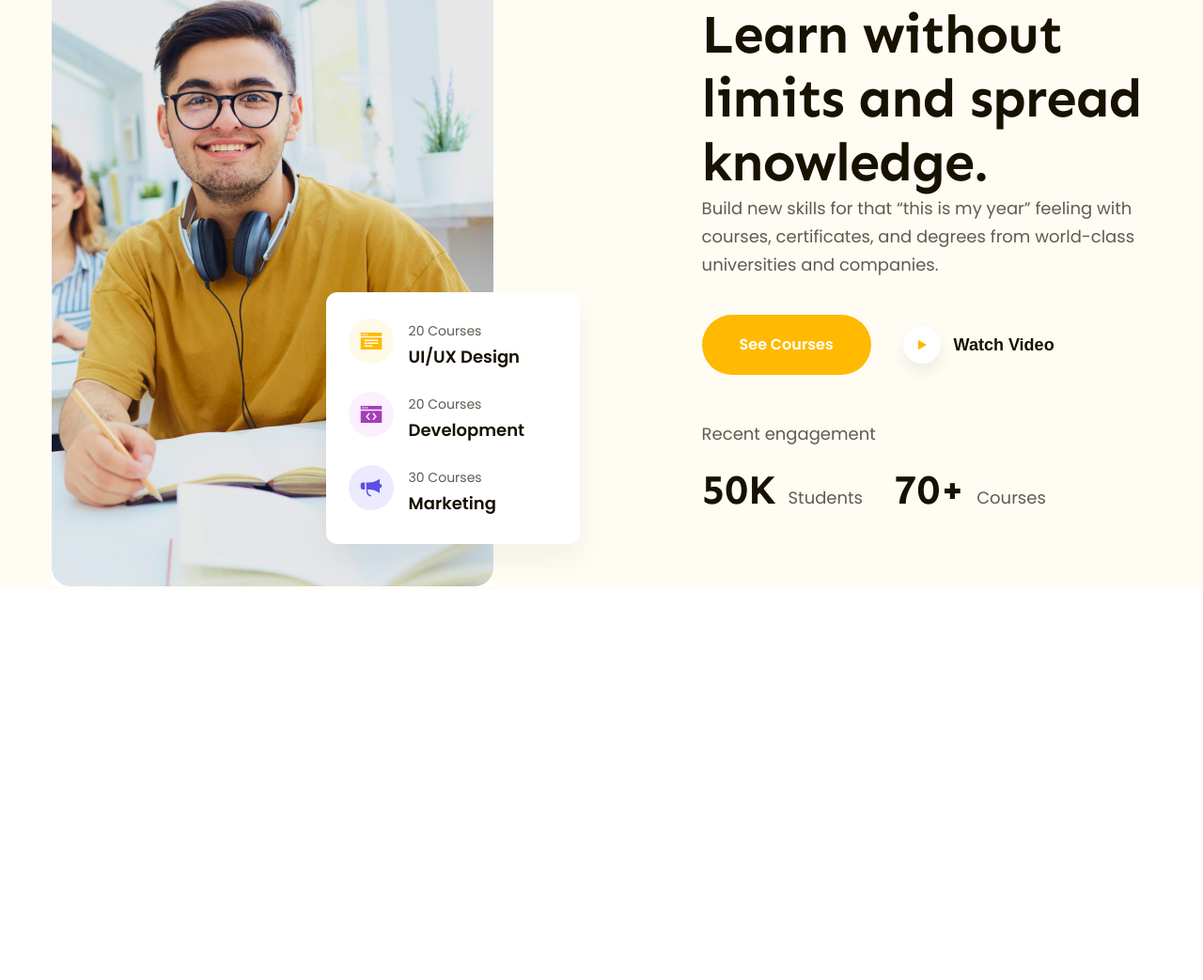
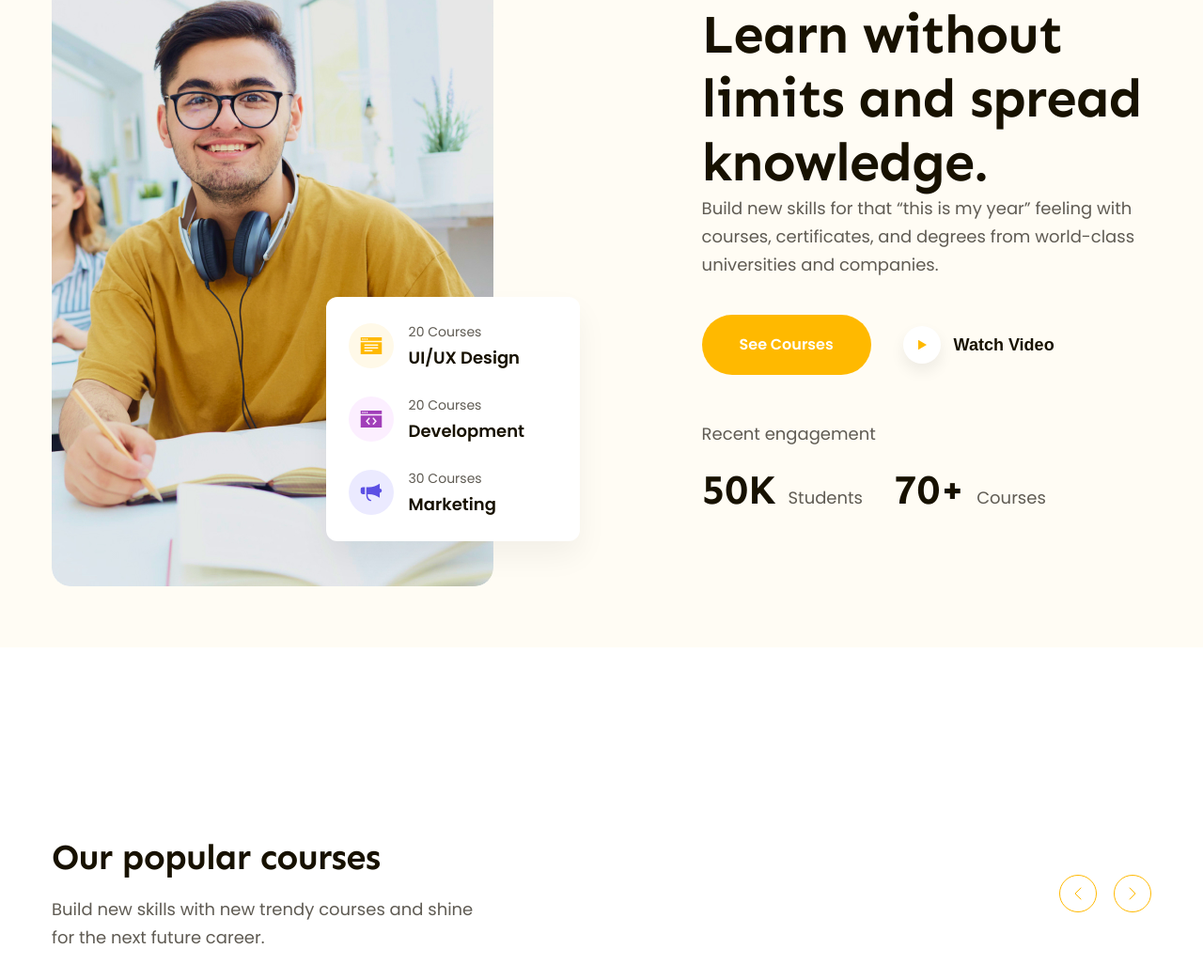
Before and after one commit to VuLong1894/htmlcss-project-02, a plain HTML site: page index.html in a window 1280 px wide. Shown: the part 203-1246 px from the top of the page at 94% size. Drawn offline with Linux system fonts and the light colour scheme.

Commit message:
Phần Popular#1

```diff
--- a/assets/css/styles.css
+++ b/assets/css/styles.css
@@ -46,6 +46,24 @@ a:hover {
 .btn:hover {
     opacity: 0.9;
 }
+
+.heading {
+    font-family: var(--second-font);
+    font-weight: 700;
+    letter-spacing: -0.02em;
+    color: #171100;
+}
+
+.heading.lv1 {
+    font-size: 5.8rem;
+    line-height: 1.17;
+}
+
+.heading.lv2 {
+    font-size: 3.8rem;
+    line-height: 1.26;
+}
+
 /* End Common */
 
 /* Start Styles */
@@ -108,7 +126,7 @@ a:hover {
 
 /* Hero */
 .hero {
-    padding-top: 56px;
+    padding: 56px 0 65px;
     background-color: #fffcf4;
 }
 
@@ -125,6 +143,8 @@ a:hover {
     width: 470px;
     height: 685px;
     object-fit: cover;
+    border-radius: 20px;
+    display: block;
 }
 
 .hero .hero-summary {
@@ -135,11 +155,12 @@ a:hover {
     border-radius: 12px;
     right: 0;
     bottom: 48px;
-    padding: 28px 24px;
+    padding: 24px;
 }
 
 .hero-summary .item {
     display: flex;
+    align-items: center;
 }
 .hero-summary .item + .item {
     margin-top: 22px;
@@ -183,15 +204,6 @@ a:hover {
 .hero .content-block {
     width: 52%;
     padding: 64px 0 0 130px;
-}
-
-.hero .heading {
-    font-family: var(--second-font);
-    font-weight: 700;
-    font-size: 5.8rem;
-    line-height: 1.17;
-    letter-spacing: -0.02em;
-    color: #171100;
 }
 
 .hero .desc {
@@ -256,3 +268,46 @@ a:hover {
     font-size: 4.4rem;
     color: #171100;
 }
+
+/* Popular */
+.popular {
+    padding-top: 65px;
+    margin-top: 135px;
+}
+
+.popular-top {
+    display: flex;
+    align-items: center;
+    justify-content: space-between;
+}
+
+.popular-top .desc {
+    margin-top: 16px;
+    width: 458px;
+    font-weight: 400;
+    font-size: 1.8rem;
+    line-height: 1.67;
+    color: #5f5b53;
+}
+
+.popular-top .controls {
+    display: flex;
+    gap: 18px;
+}
+
+.popular-top .control-btn {
+    display: flex;
+    align-items: center;
+    justify-content: center;
+    width: 40px;
+    height: 40px;
+    border-radius: 50%;
+    border: 1px solid var(--primary-color);
+    color: var(--primary-color);
+    background-color: transparent;
+}
+
+.popular-top .control-btn:hover {
+    background-color: var(--primary-color);
+    color: #fff;
+}
--- a/index.html
+++ b/index.html
@@ -48,6 +48,7 @@
         </header>
         <!-- Main -->
         <main style="height: 10000px">
+            <!-- Hero -->
             <div class="hero">
                 <div class="main-content">
                     <div class="body">
@@ -99,7 +100,7 @@
                         </div>
                         <!-- Hero right -->
                         <div class="content-block">
-                            <h1 class="heading">
+                            <h1 class="heading lv1">
                                 Learn without limits and spread knowledge.
                             </h1>
                             <p class="desc">
@@ -130,6 +131,55 @@
                     </div>
                 </div>
             </div>
+
+            <!-- Popular -->
+            <div class="popular">
+                <div class="main-content">
+                    <div class="popular-top">
+                        <div class="info">
+                            <h2 class="heading lv2">Our popular courses</h2>
+                            <p class="desc">
+                                Build new skills with new trendy courses and
+                                shine for the next future career.
+                            </p>
+                        </div>
+                        <div class="controls">
+                            <button class="control-btn">
+                                <svg
+                                    width="8"
+                                    height="14"
+                                    viewBox="0 0 8 14"
+                                    fill="none"
+                                    xmlns="http://www.w3.org/2000/svg"
+                                >
+                                    <path
+                                        d="M7 1L1 7L7 13"
+                                        stroke="currentColor"
+                                        stroke-linecap="round"
+                                        stroke-linejoin="round"
+                                    />
+                                </svg>
+                            </button>
+                            <button class="control-btn">
+                                <svg
+                                    width="8"
+                                    height="14"
+                                    viewBox="0 0 8 14"
+                                    fill="none"
+                                    xmlns="http://www.w3.org/2000/svg"
+                                >
+                                    <path
+                                        d="M1 1L7 7L1 13"
+                                        stroke="currentColor"
+                                        stroke-linecap="round"
+                                        stroke-linejoin="round"
+                                    />
+                                </svg>
+                            </button>
+                        </div>
+                    </div>
+                </div>
+            </div>
         </main>
     </body>
 </html>
```
Also changed, not shown: assets/icon/chevron-left.svg (added), assets/icon/chevron-right.svg (added).
